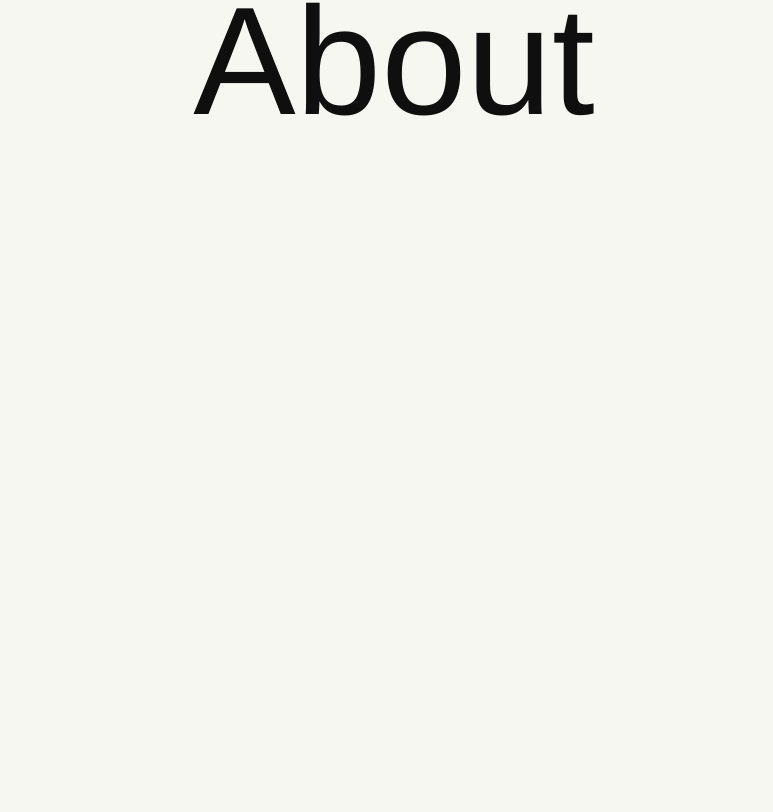
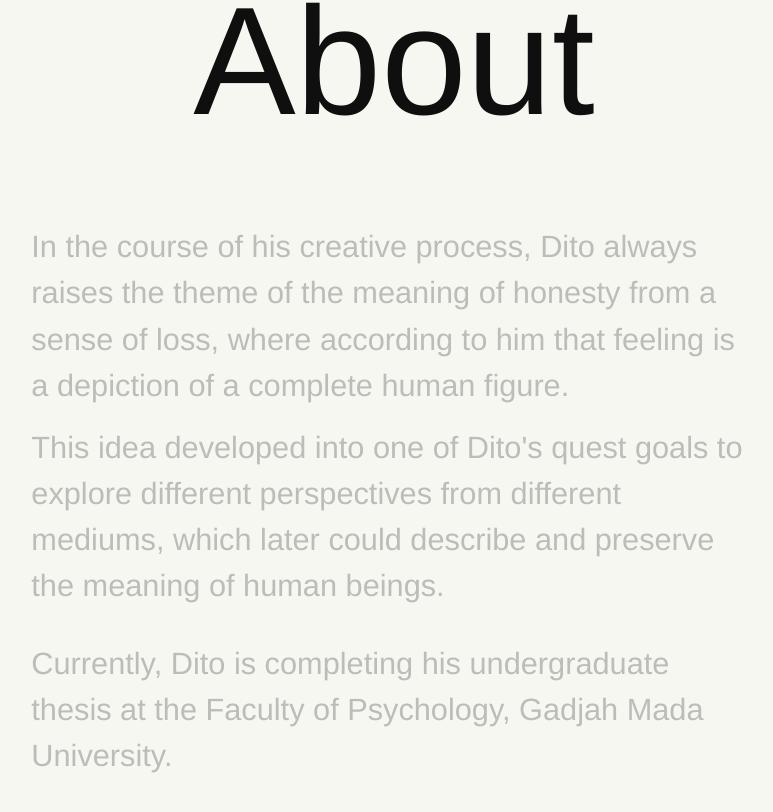
Before and after one commit to andikawilliam/ditobuwono, a Vue app: page / in a window 1280 px wide. Shown: the part 1554-2366 px from the top of the page, without its empty margins (246-1019 px from the left). Built offline with nearby package versions, Linux system fonts and the light colour scheme.

Commit message:
fix animation

```diff
--- a/src/pages/PageAbout.vue
+++ b/src/pages/PageAbout.vue
@@ -2,7 +2,7 @@
   <div class="flex items-center px-8 lg:px-24 lg:py-40">
     <div class="lg:w-2/3 text-black-onyx mx-auto">
       <HeadingPortfolio portfolio="About" />
-      <div class="about-text font-light opacity-0">
+      <div class="about-text font-light opacity-25">
         <p>
           In the course of his creative process, Dito always raises the theme of
           <span class="font-medium">the meaning of honesty</span>
```
